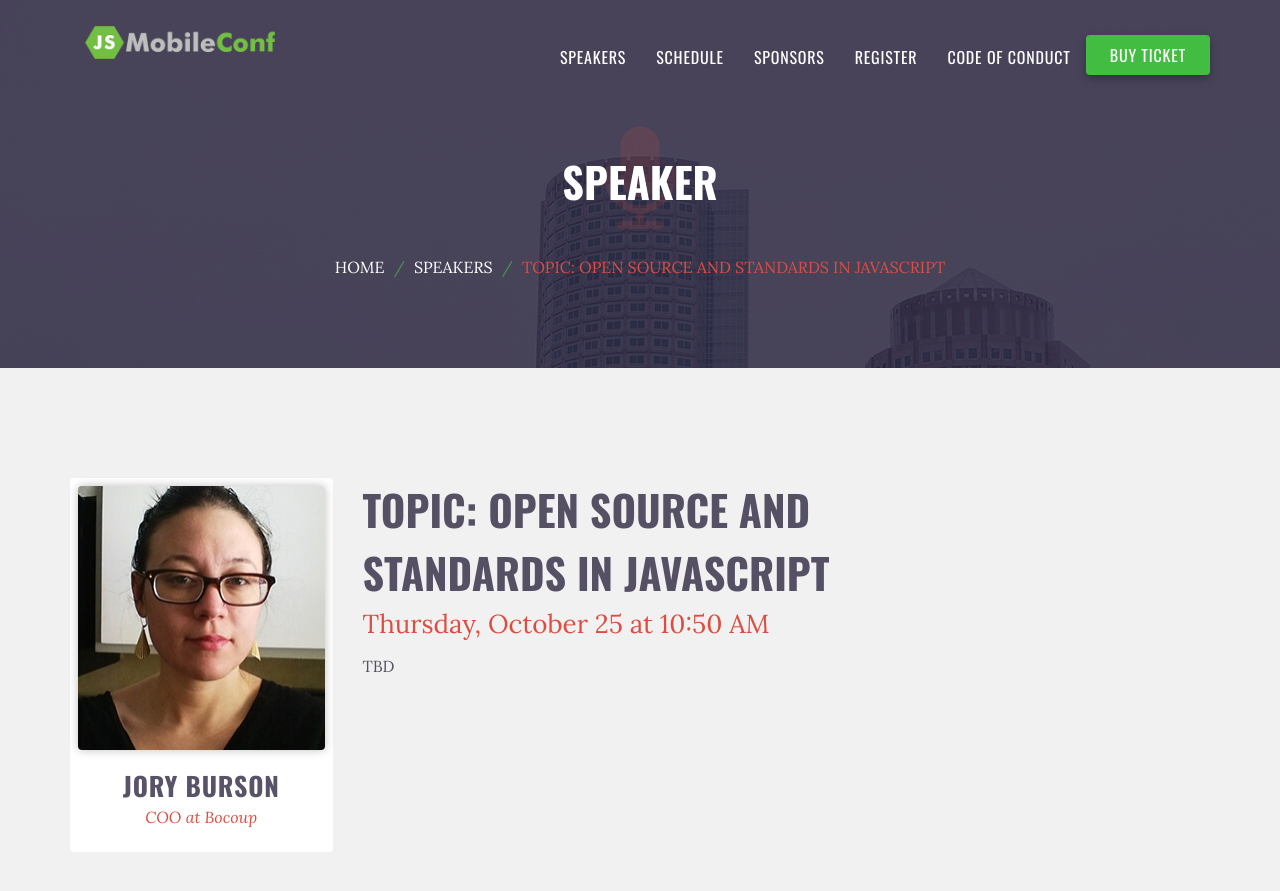
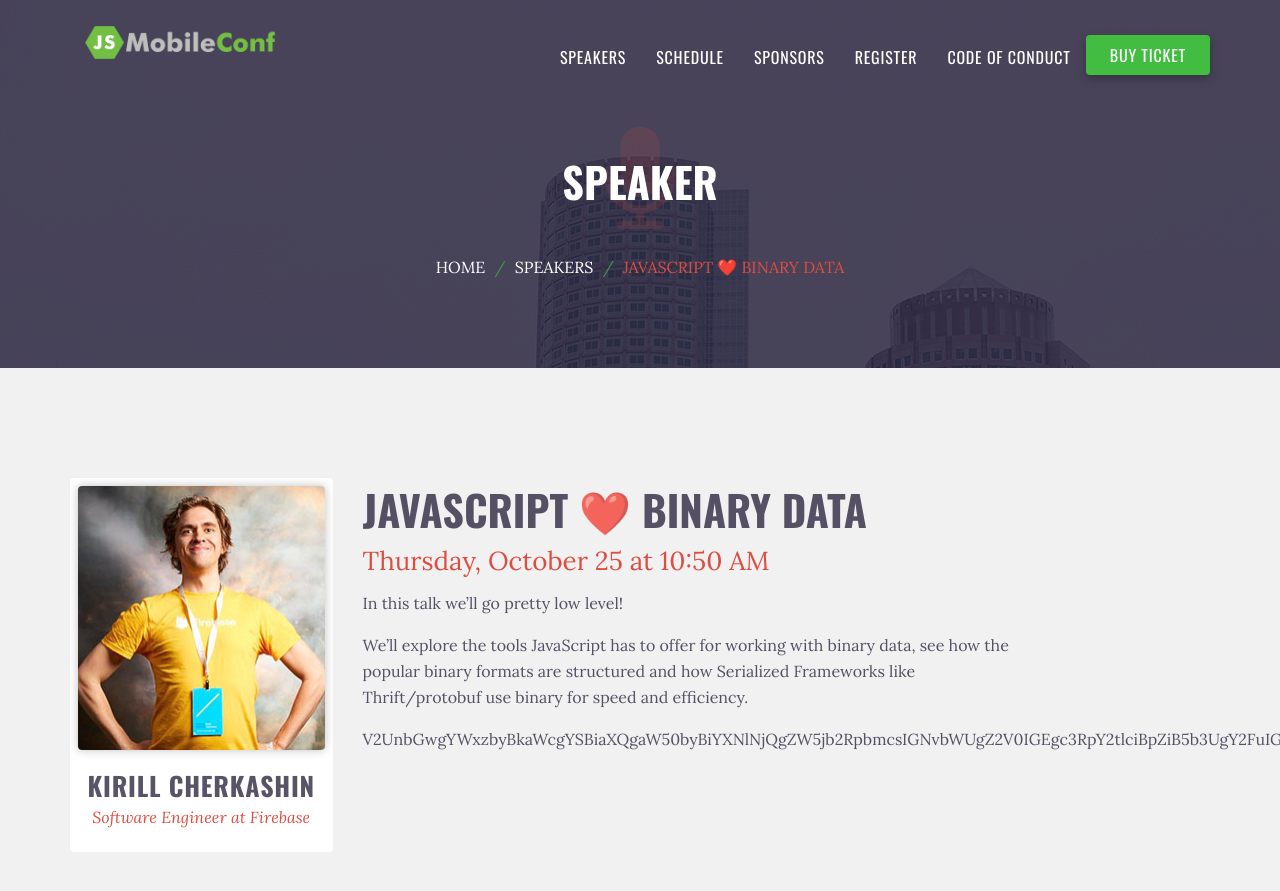
Before and after one commit to remotesynth/jsMobileConf, a Jekyll site: the page built from schedule/session-day1-track1-1.md, in a window 1280 px wide and 900 px high. Shown: the top 891 px of the window. Built offline with Jekyll 4.4.1, drawn with Linux system fonts in a browser that asks for light colours.

Commit message:
Updated sessions and keynote

```diff
--- a/schedule/session-day1-track1-1.md
+++ b/schedule/session-day1-track1-1.md
@@ -1,12 +1,16 @@
 ---
 layout: session
-title: "Topic: Open Source and Standards in JavaScript"
-speaker-last-name: Burson
+title: "JavaScript ❤️ Binary Data"
+speaker-last-name: Cherkashin
 day: 1
 track: 1
 session: 1
 start-time: "10:50 AM"
-short-description: "TBD"
+short-description: "Explore JavaScript tools for working with binary data"
 ---
 
-TBD
+In this talk we'll go pretty low level!
+
+We'll explore the tools JavaScript has to offer for working with binary data, see how the popular binary formats are structured and how Serialized Frameworks like Thrift/protobuf use binary for speed and efficiency.
+
+V2UnbGwgYWxzbyBkaWcgYSBiaXQgaW50byBiYXNlNjQgZW5jb2RpbmcsIGNvbWUgZ2V0IGEgc3RpY2tlciBpZiB5b3UgY2FuIGRlY29kZSB0aGlzIDop
```
Also changed, not shown: schedule/keynote-day2-1.md (+2 -2 lines), schedule/keynote-day2-2.md (+1 -1 lines), speakers/jory-burson.md (+1 -0 lines), speakers/kirill-cherkashin.md (added, +12 -0 lines), assets/img/speakers/JoryBurson.jpeg, assets/img/speakers/kirillcherkashin.jpg (added).
